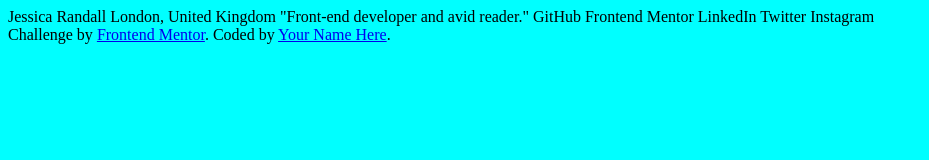
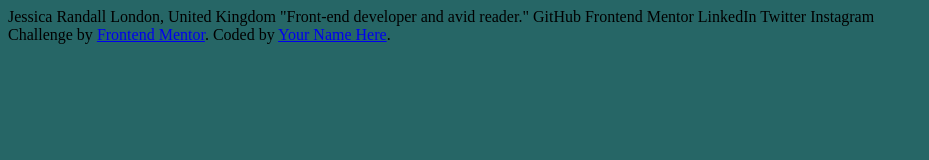
Before and after one commit to maomaoXD/Social-links-profile, a website: page index.html in a window 1280 px wide. Shown: the whole page, without its empty margins (0-929 px from the left). Drawn offline with Linux system fonts and the light colour scheme.

Commit message:
color update

```diff
--- a/css/style.css
+++ b/css/style.css
@@ -1,2 +1,2 @@
 body {
-  background-color: aqua; }
+  background-color: rgb(38, 102, 102); }
```
